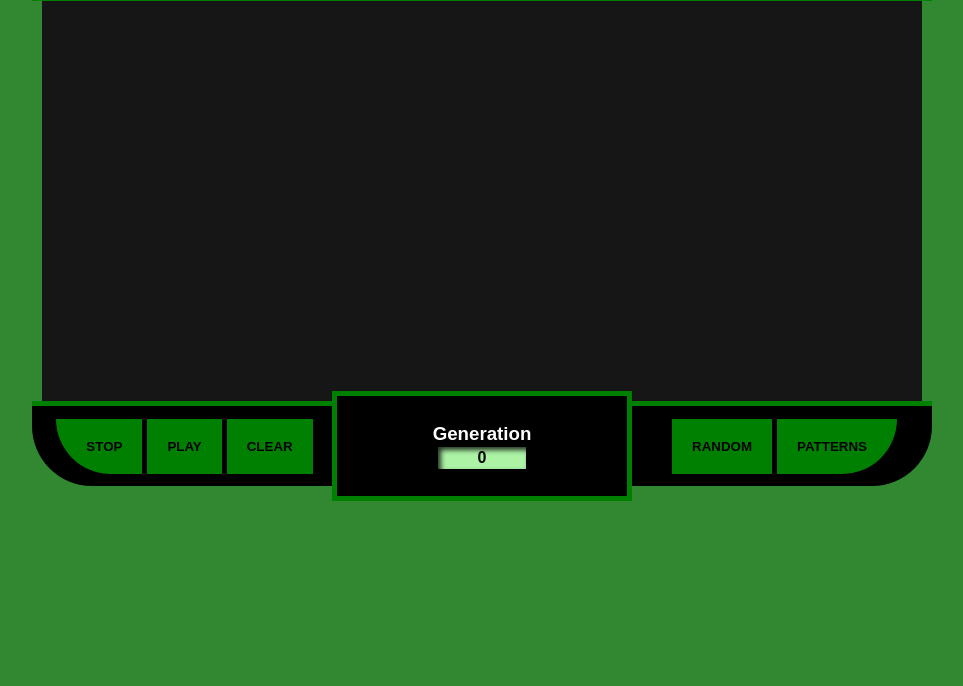
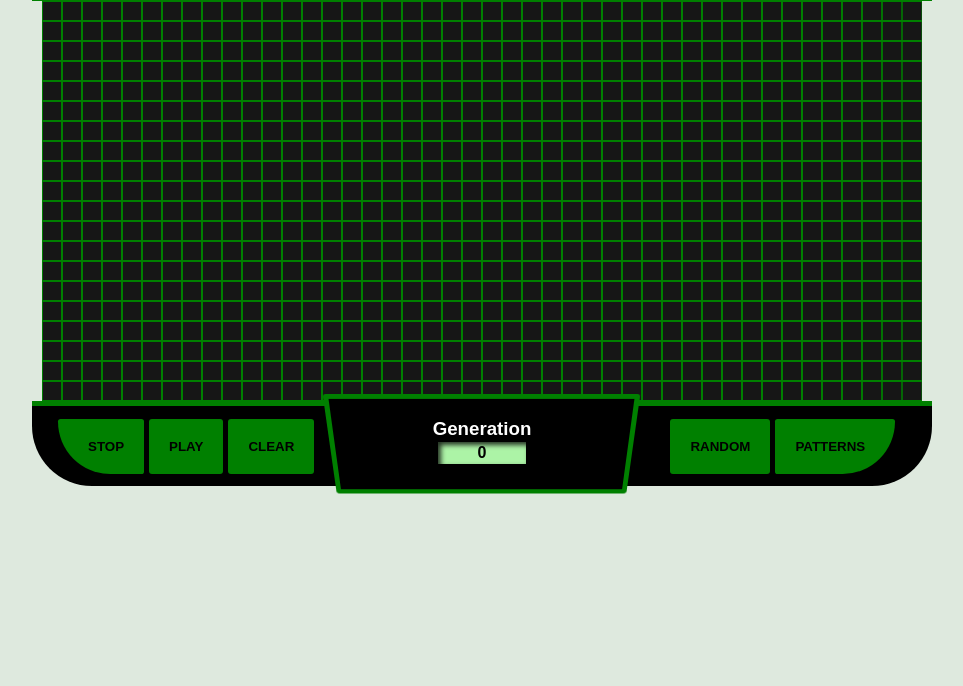
Before and after one commit to codebysergeyivanov/game-of-life, a website built with webpack: page src/index.pug in a window 1280 px wide. Shown: the part 114-800 px from the top of the page, without its empty margins (158-1121 px from the left). Built offline with nearby package versions, Linux system fonts and the light colour scheme.

Commit message:
start view

```diff
--- a/src/js/index.js
+++ b/src/js/index.js
@@ -1,3 +1,17 @@
 import "../main.scss";
 
 import Model from "./model";
+import View from "./view";
+import Controller from "./controller";
+
+
+
+
+let model = new Model();
+model.createInitialState();
+model.createRandomState();
+model.play();
+
+
+let view = new View();
+view.drawGrid();
--- a/src/js/model.js
+++ b/src/js/model.js
@@ -1,7 +1,8 @@
 export default class Model {
     constructor() {
         this.state = [];
-        this.animadedState = [];
+        this.timer = null;
+        this.play = this.play.bind(this);
     }
     createInitialState() {
         for(let i = 0; i < 20; i++){
@@ -22,17 +23,81 @@ export default class Model {
         }
     }
 
+    createCustomState(e) {
+        let x = e.offsetX;
+        let y = e.offsetY;
+        x = Math.floor(x / 20);
+        y = Math.floor(y / 20);
+        this.state[y][x] = true;
+        //drawField();
+    }
+
     clear() {
-        clearField(); //View
+        clearTimeout(this.timer);
+        this.timer = null;
+        //clearField(); //View
         this.createInitialState();
     }
 
+    stop() {
+        clearTimeout(this.timer);
+        this.timer = null;
+    }
+
     play() {
+        // claerFied();
+        let animadedState = []
+        for (let i = 0; i < 20; i++){
+            animadedState[i] = [];
+            for (let j = 0; j < 44; j++) {
+                let siblings = 0;
+                if (this.state[i][this._checkLeftCell(j)]) siblings++; // ⇐
+                if (this.state[i][this._checkRightCell(j)]) siblings++; // ⇒
 
+                if (this.state[this._checkTopRow(i)][j]) siblings++; // ⇑
+                if (this.state[this._checkDownRow(i)][j])  siblings++; // ⇓
+
+                if (this.state[this._checkTopRow(i)][this._checkLeftCell(j)]) siblings++; //⇖
+                if (this.state[this._checkTopRow(i)][this._checkRightCell(j)]) siblings++; //⇗
+
+                if (this.state[this._checkDownRow(i)][this._checkLeftCell(j)]) siblings++; // ⇙
+                if (this.state[this._checkDownRow(i)][this._checkRightCell(j)]) siblings++; // ⇘
+
+                if (!this.state[i][j]){
+                    if (siblings == 3) {
+                        animadedState[i][j] = true;
+                    } else {
+                        animadedState[i][j] = false;
+                    }
+                }
+
+                if (this.state[i][j]) {
+                    if (siblings == 2 || siblings == 3) {
+                        animadedState[i][j] = true;
+                    } else {
+                        animadedState[i][j] = false;
+                    }
+                }
+            }
+        }
+        this.state = animadedState;
+        // draw
+        // this.timer = setTimeout(this.play, 100)
+    }
+    _checkDownRow(val) {
+        if(val == 19) return 0;
+        else return val + 1;
+    }
+    _checkTopRow(val) {
+        if(val == 0) return 19;
+        else return val - 1;
+    }
+    _checkLeftCell(val) {
+        if(val == 0) return 43;
+        else return val - 1;
+    }
+    _checkRightCell(val) {
+        if(val == 43) return 0;
+        else return val + 1;
     }
 }
-
-let model = new Model();
-model.createInitialState();
-model.createRandomState();
-console.log(model.state);
--- a/src/js/view.js
+++ b/src/js/view.js
@@ -0,0 +1,21 @@
+export default class View {
+ drawGrid() {
+     let c1 = document.getElementById("c1");
+     let ctx = c1.getContext('2d');
+
+     for (let i = 0; i <= c1.height; i += 20) {
+        ctx.moveTo(0, i);
+        ctx.strokeStyle = "green";
+        ctx.lineTo(c1.width, i);
+        ctx.stroke();
+      }
+
+      for (let i = 0; i <= c1.width; i += 20) {
+        ctx.moveTo(i, 0);
+        ctx.strokeStyle = "green";
+        ctx.lineTo(i, c1.height);
+        ctx.stroke();
+      }
+ }
+
+}
--- a/src/main.scss
+++ b/src/main.scss
@@ -1,7 +1,7 @@
 body {
     text-align: center;
     font-family: Arial, sans-serif;
-    background: rgb(49, 136, 49);
+    background: rgb(222, 233, 222);
 }
 
 * {
@@ -50,6 +50,7 @@ button {
     border: none;
     outline: none;
     padding: 20px;
+    border-radius: 3px;
     &:hover {
         background: rgb(146, 233, 146);
     }
@@ -60,16 +61,15 @@ button {
 
 button.stop {
     padding-left: 30px;
-    border-radius: 0 0 0 60px;
+    border-radius: 3px 3px 3px 60px;
 }
 button.patterns {
     padding-right: 30px;
-    border-radius: 0 0 60px 0;
+    border-radius: 3px 3px 60px 3px;
 }
 
 .output {
-    border: 5px solid green;
-    background-color: black;
+    position: relative;
     width: 33.33%;
     height: 100px;
     margin-top: -15px;
@@ -80,6 +80,21 @@ button.patterns {
     justify-content: center;
     align-items: center;
     font-weight: 700;
+    perspective: 500px;
+    background: transparent;
+    &:after {
+        position: absolute;
+        top: 0;
+        z-index: -1;
+        content: "";
+        width: 100%;
+        height: 100px;
+        border: 5px solid green;
+        border-radius: 3px;
+        background-color: black;
+        transform: rotateX(-25deg);
+
+    }
     .count {
         margin-top: 2px;
         padding: 2px 40px;
--- a/webpack.config.js
+++ b/webpack.config.js
@@ -5,7 +5,7 @@ module.exports = {
   entry: './src/js/index.js',
   output: {
     path: path.resolve(__dirname, 'dist'),
-    filename: 'js/main.js'
+    filename: 'main.js'
   },
   module: {
     rules: [
```
Also changed, not shown: src/index.pug (line endings or trailing spaces).
